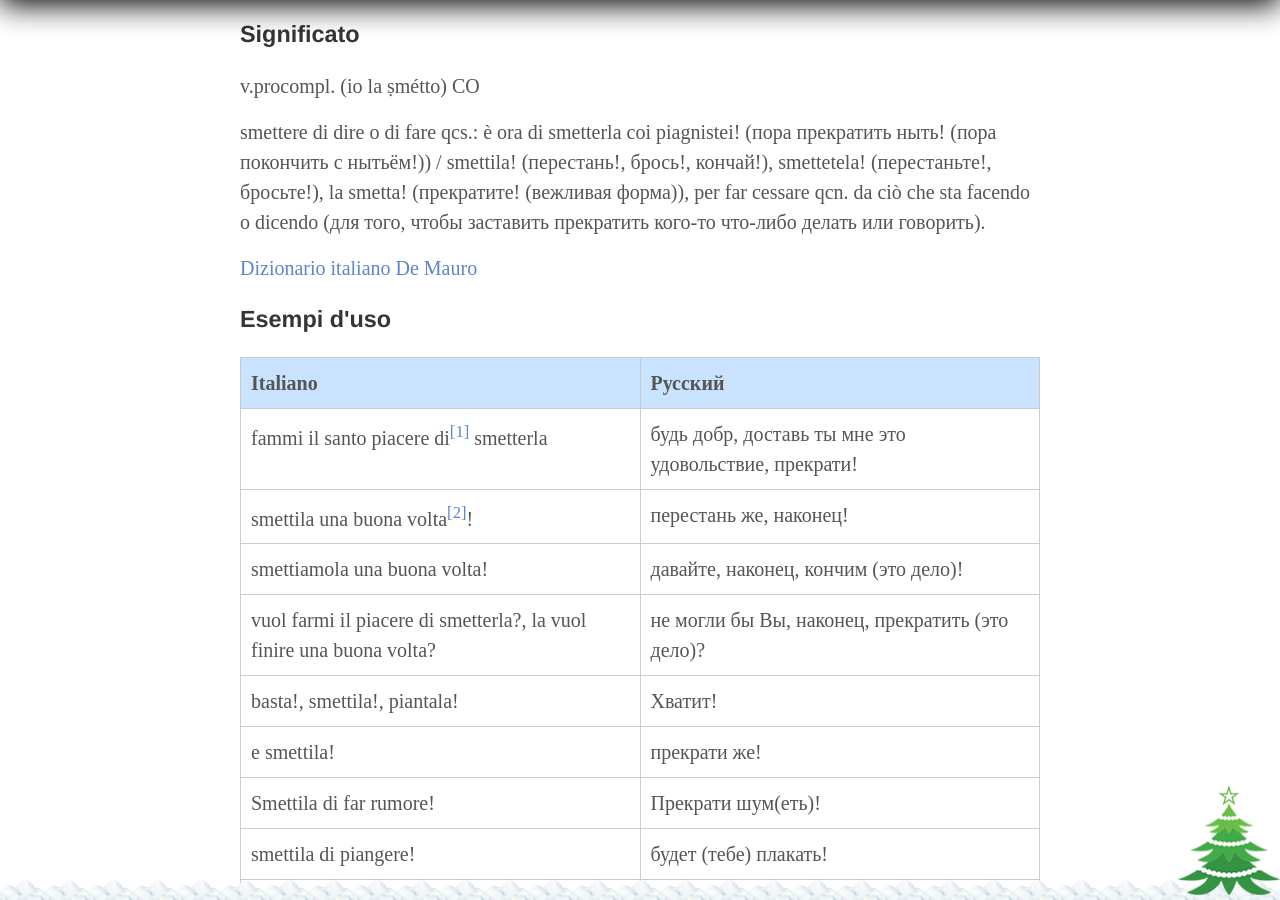
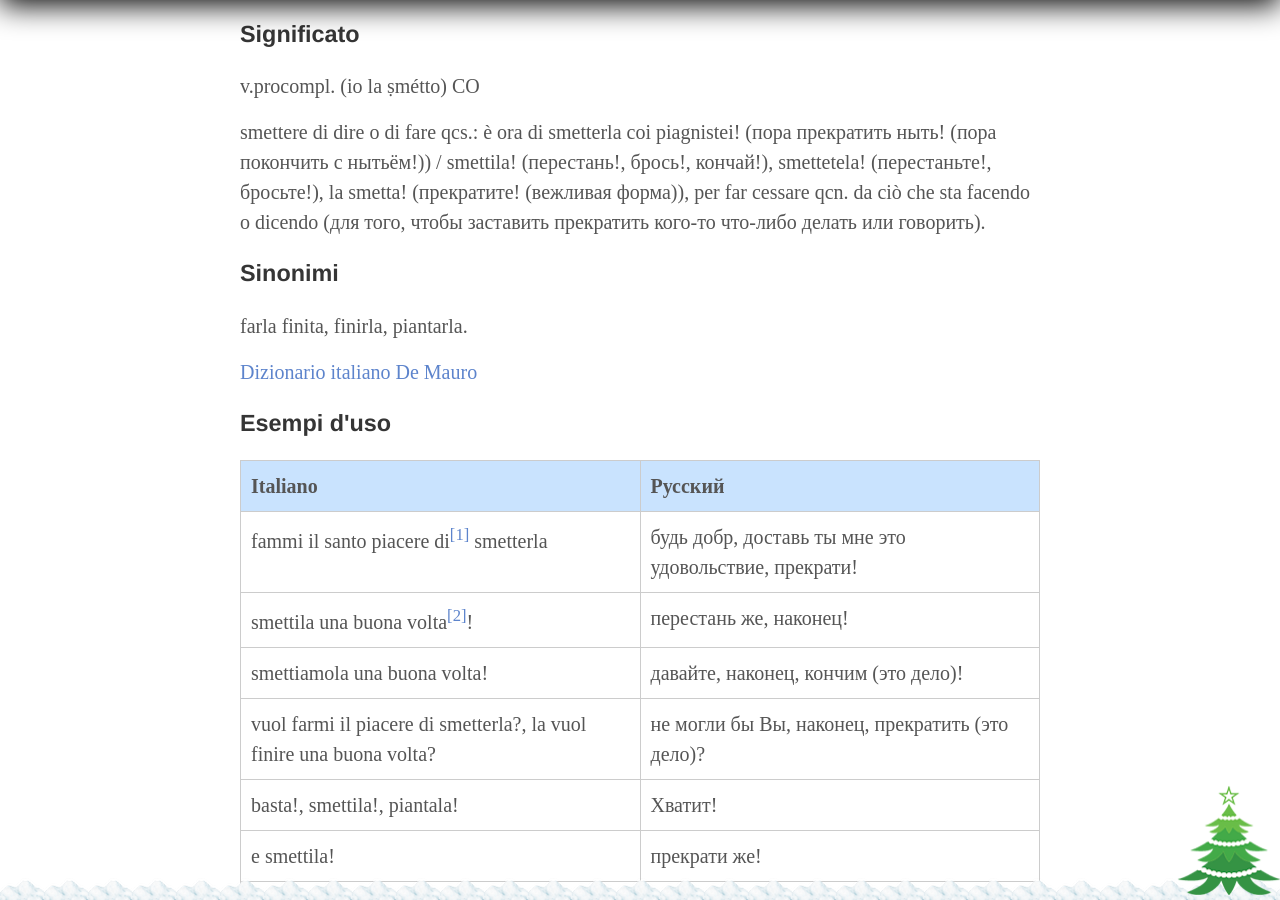
Before and after one commit to postolny/postolny.github.io, a Jekyll site: the page built from _posts/2021-05-04-smetterla.md, in a window 1280 px wide and 900 px high, scrolled down 633 px. Built offline with Jekyll 4.4.1, drawn with Linux system fonts in a browser that asks for light colours.

Commit message:
Add files via upload

```diff
--- a/_posts/2021-05-04-smetterla.md
+++ b/_posts/2021-05-04-smetterla.md
@@ -13,6 +13,10 @@ tags:
 v.procompl. (io la ṣmétto) CO
 
 smettere di dire o di fare qcs.: è ora di smetterla coi piagnistei! (пора прекратить ныть! (пора покончить с нытьём!)) / smettila! (перестань!, брось!, кончай!), smettetela! (перестаньте!, бросьте!), la smetta! (прекратите! (вежливая форма)), per far cessare qcn. da ciò che sta facendo o dicendo (для того, чтобы заставить прекратить кого-то что-либо делать или говорить).
+
+### Sinonimi
+
+farla finita, finirla, piantarla.
 
 [Dizionario italiano De Mauro](https://dizionario.internazionale.it/parola/smetterla)
 
```
